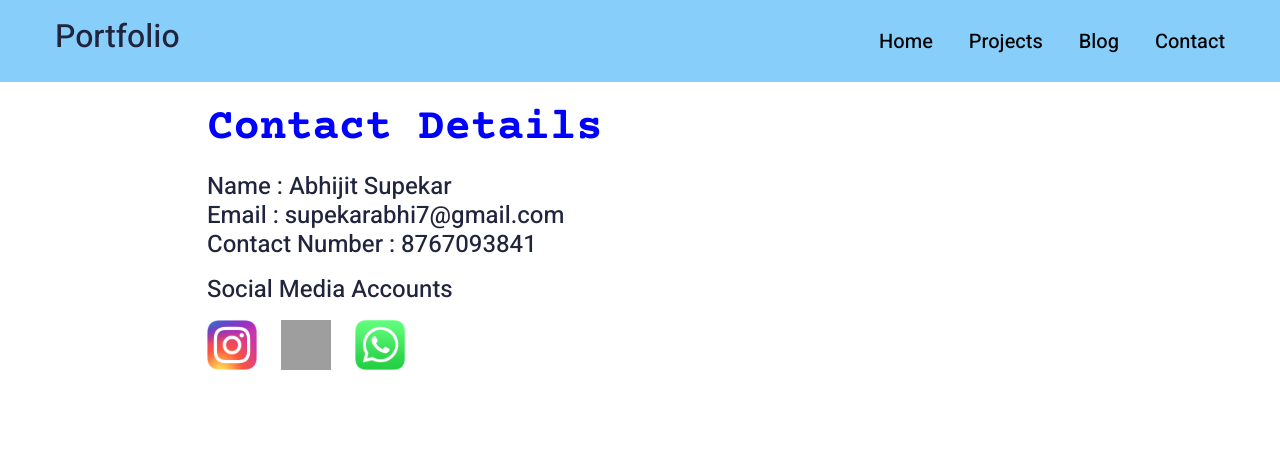
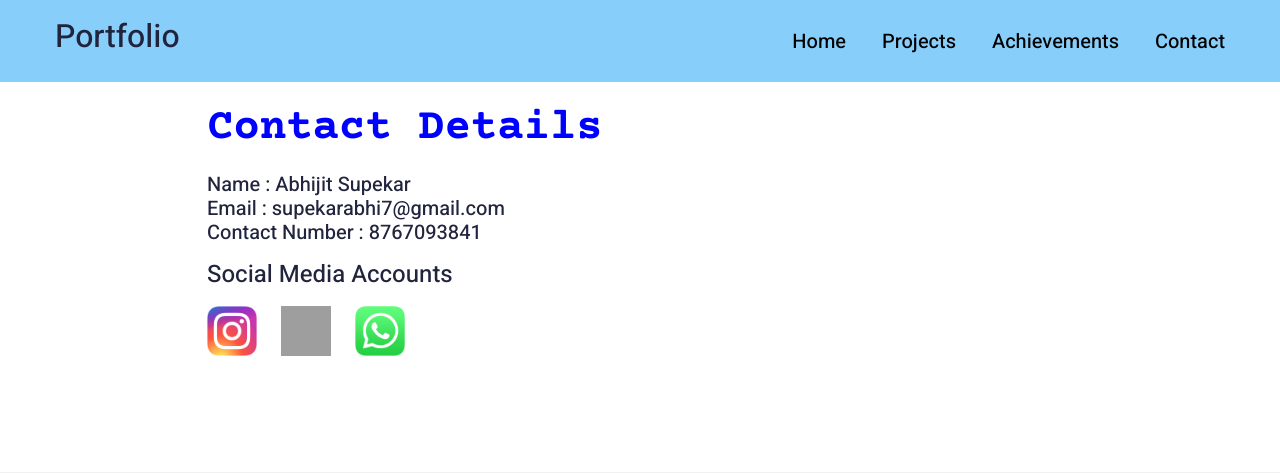
Before and after one commit to supekarabhi/Digital-Resume, a Django app: page /contact/ in a window 1280 px wide. Shown: the top 473 px of the page. Run offline with Django 4.2, Linux system fonts and the light colour scheme; data comes from the database, SQL or seed files in the repository; both versions use the stored data as it was after the commit; some libraries are stand-ins or nearby versions; grey boxes are pictures that could not be loaded.

Commit message:
new features added

```diff
--- a/resume/app/templates/contact.html
+++ b/resume/app/templates/contact.html
@@ -38,7 +38,7 @@ Start Content
         <div class="col-md-6">
           <div class="bannerContent">
             <h1 class="xlTitle pb-md-0" style="color:blue">Contact Details</h1>
-            <p><h4>Name : Abhijit Supekar<br>Email : supekarabhi7@gmail.com<br>Contact Number : 8767093841</h4></p>
+            <p><h5>Name : Abhijit Supekar<br>Email : supekarabhi7@gmail.com<br>Contact Number : 8767093841</h5></p>
             <p><h4>Social Media Accounts<br>
               <p><div class="row">
                 <div class="col-auto">
--- a/resume/app/templates/partials/nav.html
+++ b/resume/app/templates/partials/nav.html
@@ -21,7 +21,7 @@ Start Navigation Bar
                 <ul>
                 <li><a href="{%url 'app:home'%}">Home</a></li>
                 <li><a href="{%url 'app:portfolio' %}">Projects</a></li>
-                <li><a href="{% url 'app:blog' %}">Blog</a></li>
+                <li><a href="{% url 'app:blog' %}">Achievements</a></li>
                 <li><a href="{%url 'app:contact'%}">Contact</a></li>
                 </ul>
             </div>
--- a/resume/app/templates/portfolio.html
+++ b/resume/app/templates/portfolio.html
@@ -41,8 +41,9 @@ Start Content
 
               <p><h2 class="xlTitle" style="color:blue">Links of my live projects </h2>
                 <style>
-                  .logoColl a:hover {
+                  .logoColl a {
                     color: red;
+
                   }
                 </style>
                 <div class="col-auto">
```
Also changed, not shown: resume/app/templates/blog.html (+5 -2 lines), resume/app/templates/index.html (+8 -8 lines), resume/db.sqlite3, resume/mediafiles/blog/Annotation_2023-05-27_171910.jpg (added), resume/mediafiles/blog/Annotation_2023-05-27_172010.jpg (added), resume/mediafiles/blog/Hackerrank_python_certificate.jpg (added).
